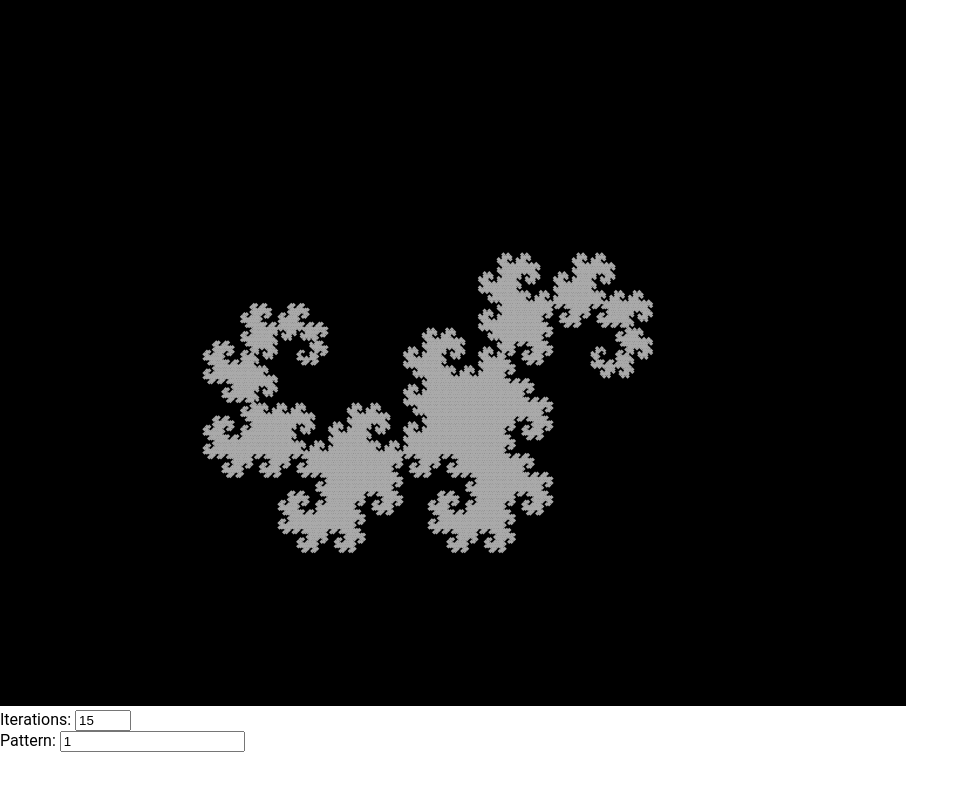
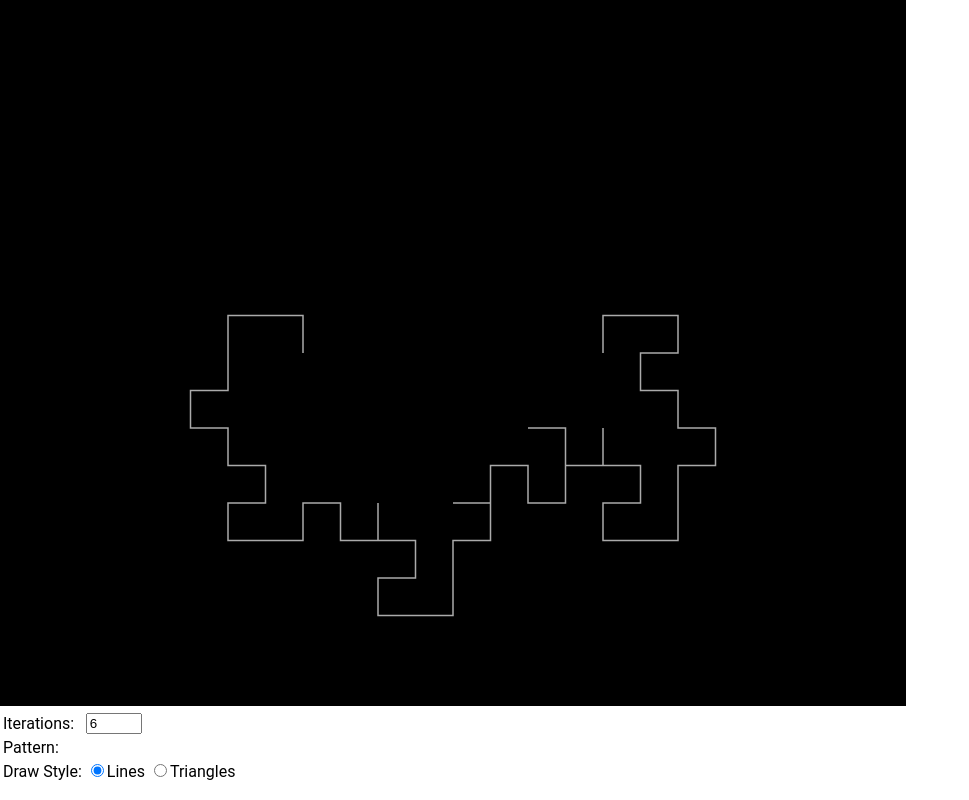
Before and after one commit to JoshuaNeely/DragonFractal, an Angular app: page / in a window 1280 px wide. Shown: the whole page, without its empty margins (0-969 px from the left). Built offline with nearby package versions, Linux system fonts and the light colour scheme.

Commit message:
feat: optionally draw triangles instead of lines

```diff
--- a/src/app/app.component.ts
+++ b/src/app/app.component.ts
@@ -21,6 +21,10 @@ export class AppComponent implements OnInit, AfterViewInit {
   ngAfterViewInit(): void { }
 
   handleControlPanelChange(event: ControlPanelEvent): void {
-    this.displayComponent.draw(event.iterations, event.pattern);
+    if (event.drawStyle == 'lines') {
+      this.displayComponent.drawLines(event.iterations, event.pattern);
+    } else {
+      this.displayComponent.drawTriangles(event.iterations, event.pattern);
+    }
   }
 }
--- a/src/app/control-panel/control-panel-events.ts
+++ b/src/app/control-panel/control-panel-events.ts
@@ -3,4 +3,5 @@ import { Pattern } from '../pattern';
 export interface ControlPanelEvent {
   iterations: number;
   pattern: Pattern;
+  drawStyle: 'lines' | 'triangles';
 }
--- a/src/app/control-panel/control-panel.component.html
+++ b/src/app/control-panel/control-panel.component.html
@@ -1,6 +1,8 @@
 <div class="control_panel">
-    <div>
-        Iterations:
+    <table>
+        <tr>
+            <td>Iterations:</td>
+            <td colspan=2>
                 <input
                     type="number"
                     max=20
@@ -8,15 +10,34 @@
                     step=1
                     (change)="updateIterations($event.target)"
                     [value]="iterations">
-    </div>
+            </td>
+        </tr>
 
-    <div>
-        Pattern:
+        <tr>
+            <td>Pattern:</td>
+            <td colspan=2>
                 <input
+                    *ngFor="let term of patternTerms"
                     type="number"
                     min=0
                     step=1
                     (change)="updatePattern($event.target)"
                     value=1>
+            </td>
+        </tr>
+
+        <tr>
+            <td>Draw Style:</td>
+            <td>
+                <input type="radio" id="lines" name="drawStyle" value="lines"
+                    checked
+                    (change)="updateDrawStyle($event.target)">
+                <label>Lines</label><br>
+            </td>
+            <td>
+                <input type="radio" id="triangles" name="drawStyle" value="triangles"
+                    (change)="updateDrawStyle($event.target)">
+                <label>Triangles</label><br>
+            </td>
+    </table>
 </div>
-</div>
--- a/src/app/control-panel/control-panel.component.ts
+++ b/src/app/control-panel/control-panel.component.ts
@@ -11,8 +11,9 @@ import { Pattern } from '../pattern';
 })
 export class ControlPanelComponent implements OnInit, AfterViewInit {
 
-  iterations = 15;
-  pattern: Pattern = [1, -1];
+  iterations = 6;
+  drawStyle: 'lines' | 'triangles' = 'lines';
+  pattern: Pattern = [1, 1, -1];
 
   @Output() controlChangeOutput = new EventEmitter<ControlPanelEvent>();
 
@@ -47,10 +48,19 @@ export class ControlPanelComponent implements OnInit, AfterViewInit {
     }
   }
 
+  updateDrawStyle(eventTarget: any): void {
+    if (eventTarget && eventTarget.value) {
+      const newValue = eventTarget.value;
+      this.drawStyle = newValue;
+      this.emitUpdates();
+    }
+  }
+
   private emitUpdates(): void {
       this.controlChangeOutput.emit({
           iterations: this.iterations,
           pattern: this.pattern,
+          drawStyle: this.drawStyle,
       });
   }
 }
--- a/src/app/display/display.component.scss
+++ b/src/app/display/display.component.scss
@@ -1,4 +1,3 @@
-
 canvas {
     border: black 3px solid;
     box-sizing: border-box;
--- a/src/app/display/display.component.ts
+++ b/src/app/display/display.component.ts
@@ -24,7 +24,7 @@ export class DisplayComponent implements OnInit, AfterViewInit {
   ngOnInit(): void { }
   ngAfterViewInit(): void {}
 
-  draw(iterations: number, pattern: Pattern): void {
+  drawLines(iterations: number, pattern: Pattern): void {
     const canvasElement = this.canvasReference.nativeElement;
     const renderingContext = this.getRenderingContext(canvasElement);
 
@@ -33,6 +33,17 @@ export class DisplayComponent implements OnInit, AfterViewInit {
     const startingPoints = getStartingPoints(canvasElement.width, canvasElement.height);
     const newPoints = iteratePoints(startingPoints, iterations, pattern);
     this.connectPoints(renderingContext, newPoints, this.lineColor);
+  }
+
+  drawTriangles(iterations: number, pattern: Pattern): void {
+    const canvasElement = this.canvasReference.nativeElement;
+    const renderingContext = this.getRenderingContext(canvasElement);
+
+    renderingContext.clearRect(0, 0, canvasElement.width, canvasElement.height);
+
+    const startingPoints = getStartingPoints(canvasElement.width, canvasElement.height);
+    const newPoints = iteratePoints(startingPoints, iterations, pattern);
+    this.pointsToTriangles(renderingContext, newPoints, this.lineColor);
   }
 
   private connectPoints(
@@ -55,6 +66,38 @@ export class DisplayComponent implements OnInit, AfterViewInit {
     renderingContext.stroke();
   }
 
+  private pointsToTriangles(
+    renderingContext: CanvasRenderingContext2D,
+    points: Point[],
+    color: string
+  ): void {
+    if (points.length > 2) {
+      const borderWidth = 1.5;
+
+      renderingContext.lineWidth = borderWidth;
+      renderingContext.strokeStyle = color;
+      renderingContext.fillStyle = color;
+
+      const p1 = points[0];
+      renderingContext.beginPath();
+      renderingContext.moveTo(p1.x, p1.y);
+
+      let count = 1;
+      for (const point of points.slice(1)) {
+        renderingContext.lineTo(point.x, point.y);
+        if (count % 2 === 0) {
+          renderingContext.closePath();
+          renderingContext.fill();
+          renderingContext.moveTo(point.x, point.y);
+        }
+        count += 1;
+      }
+    }
+    else {
+      this.connectPoints(renderingContext, points, color);
+    }
+  }
+
   private getRenderingContext(canvas: HTMLCanvasElement): CanvasRenderingContext2D {
     const renderingContext = canvas.getContext('2d');
     if (renderingContext == null) {
```
Lines whose indentation alone changed are shown as unchanged.
